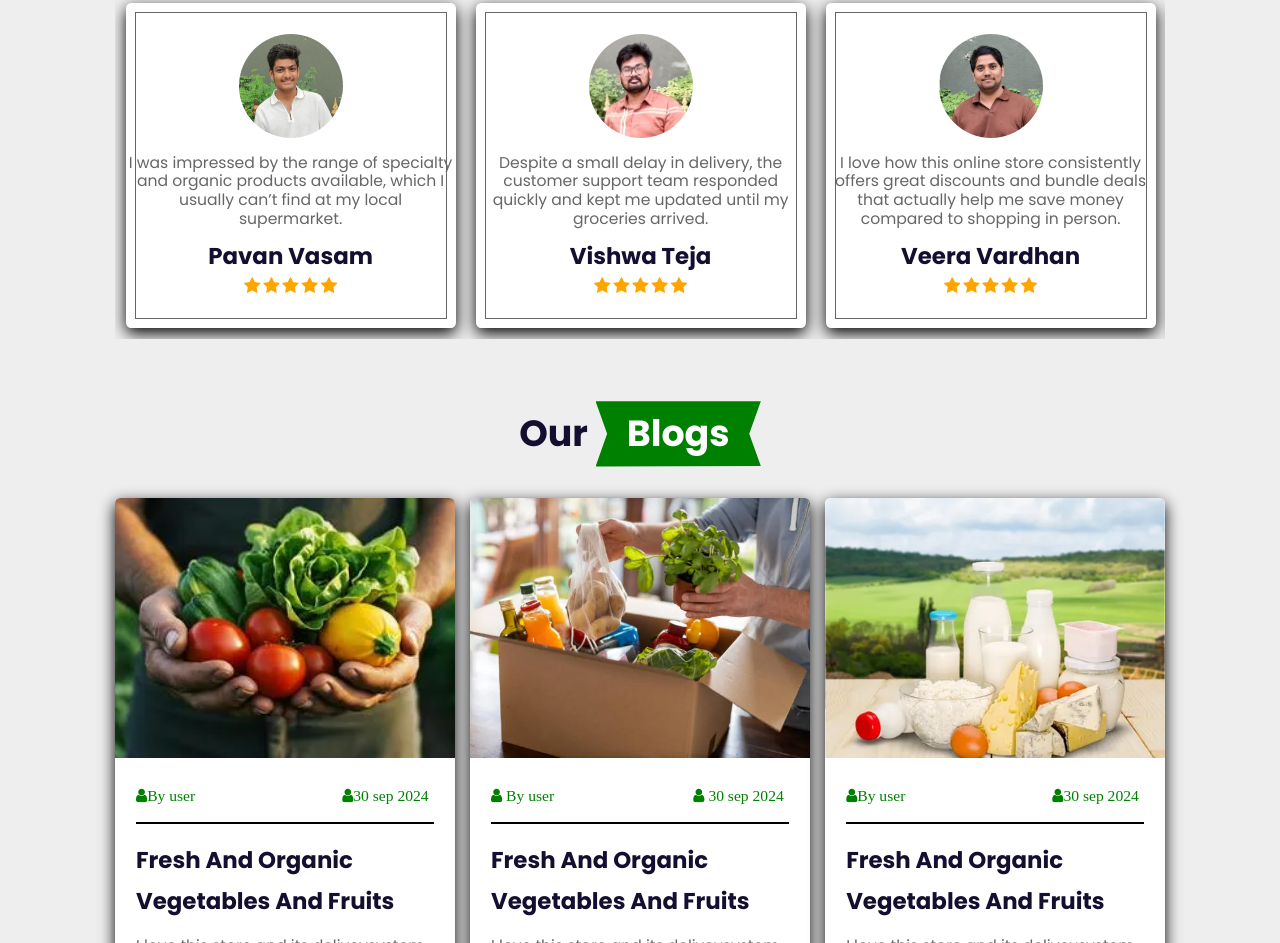
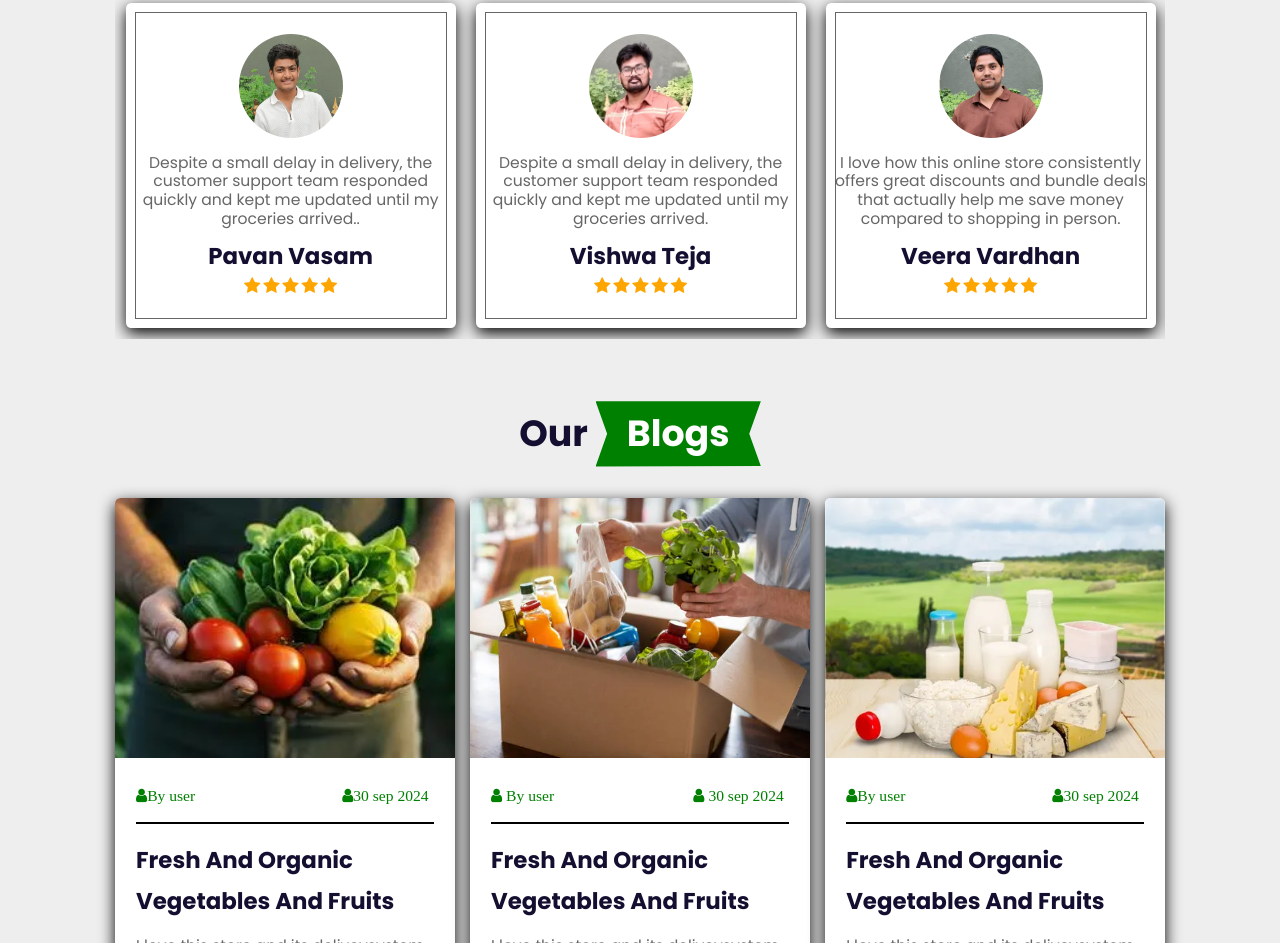
Before and after one commit to vedaprathikgattu/Grocery-Store, a plain HTML site: page index.html in a window 1280 px wide. Shown: the part 2757-3700 px from the top of the page. Drawn offline with nearby package versions, Linux system fonts and the light colour scheme.

Commit message:
index.html

```diff
--- a/index.html
+++ b/index.html
@@ -343,7 +343,8 @@
                 <div class="swiper-wrapper">
                     <div class="swiper-slide box">
                         <img src="pavan1.jpg">
-                        <p>I was impressed by the range of specialty and organic products available, which I usually can’t find at my local supermarket.</p>
+                        <p>Despite a small delay in delivery, the customer support team responded quickly
+                            and kept me updated until my groceries arrived..</p>
                         <h3>Pavan Vasam</h3>
                         <div class="stars">
                             <i class="fa fa-star"></i>
```
